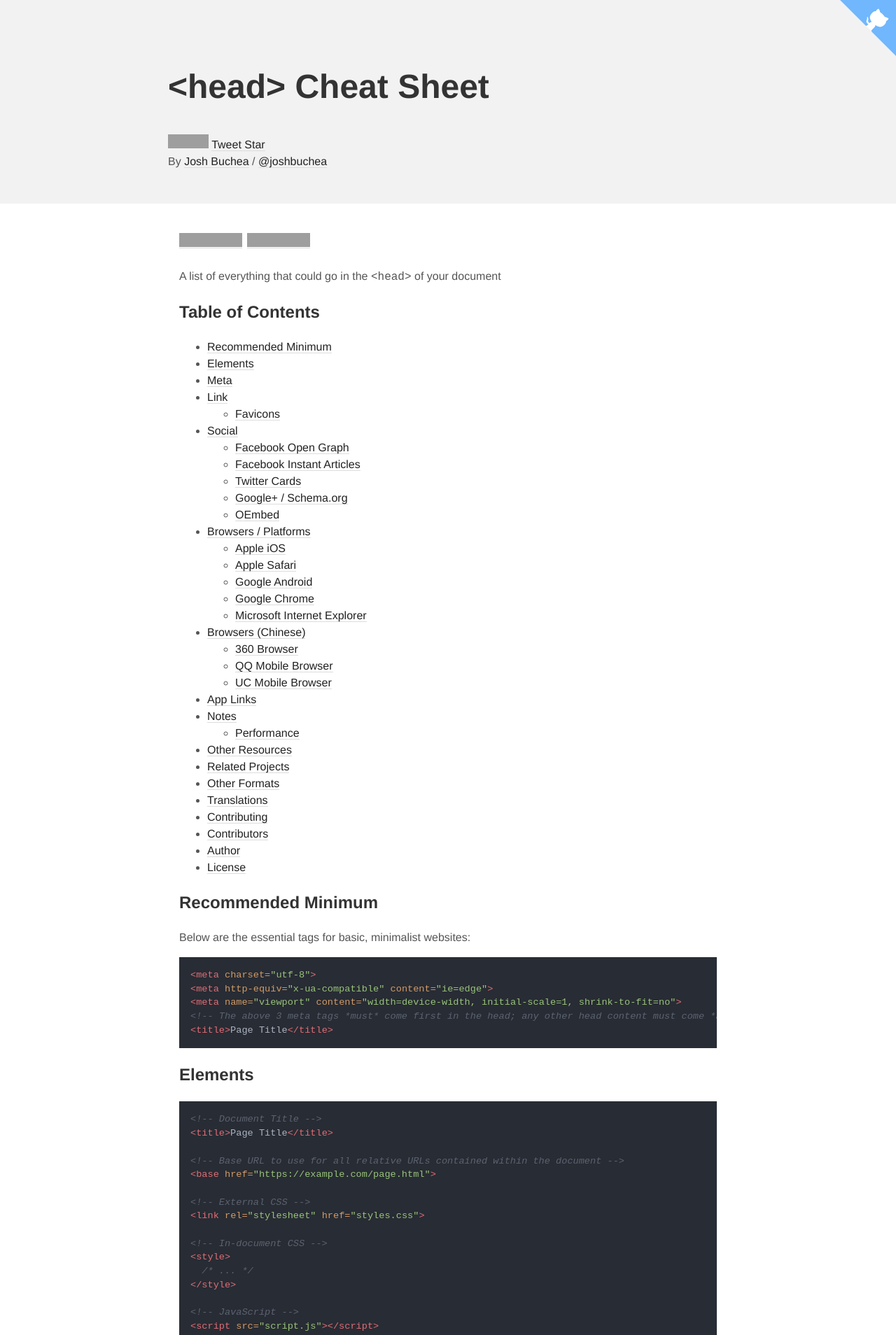
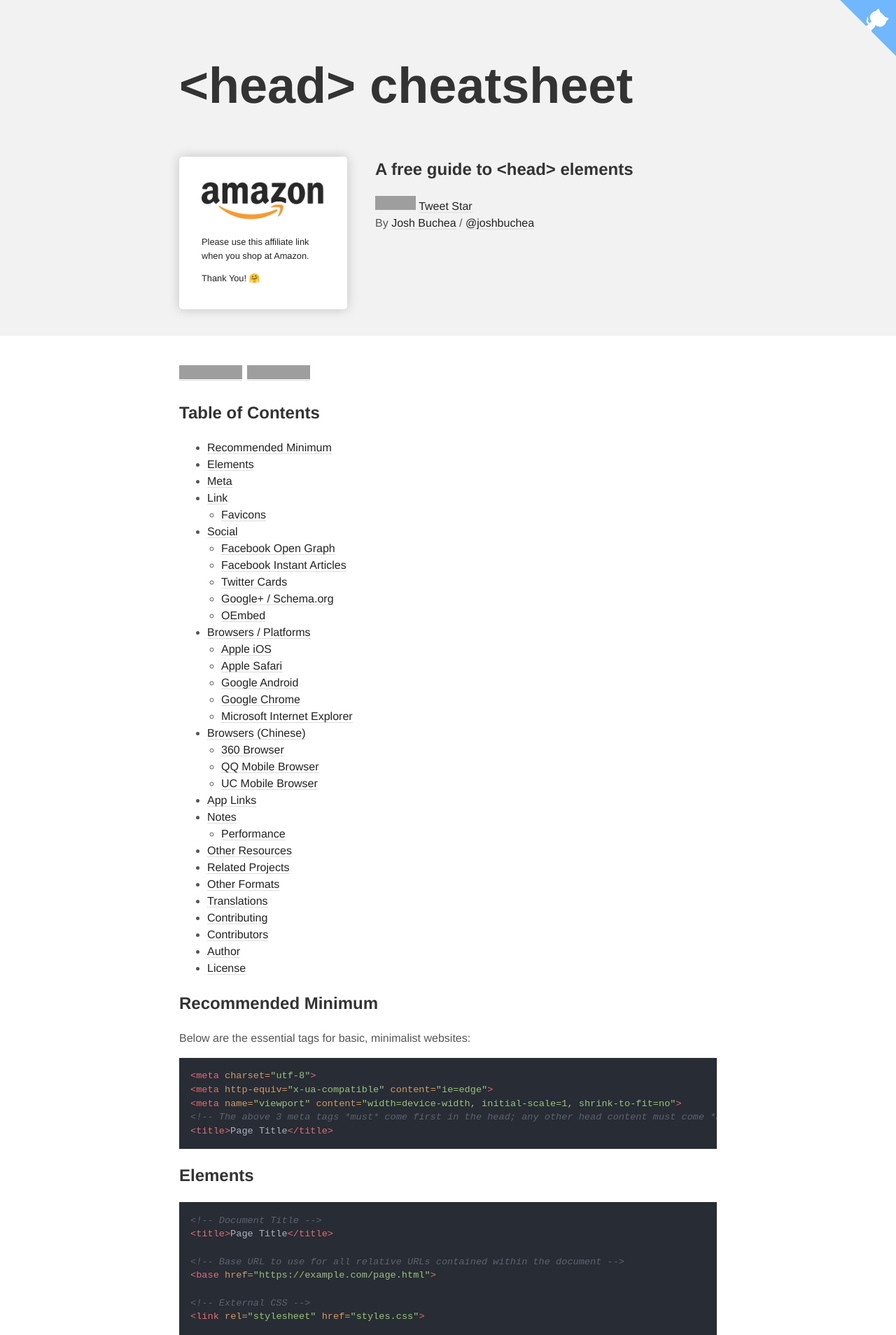
Before and after one commit to joshbuchea/HEAD, a Jekyll site: the page built from index.md, in a window 1280 px wide. Shown: the top 1908 px of the page at 70% size. Built offline with Jekyll 4.4.1, drawn with Linux system fonts in a browser that asks for light colours; comment, search, counter and statistics services are not loaded; grey boxes are pictures that could not be loaded.

Commit message:
Add amazon affiliate link to gethead.info site header

```diff
--- a/_config.yml
+++ b/_config.yml
@@ -1,6 +1,6 @@
 # Site settings
-title: <head> Cheat Sheet
-description: A list of everything that could go in the <head> of your document
+title: <head> cheatsheet
+description: "A free guide to <head> elements"
 baseurl: "" # the subpath of your site, e.g. /blog/
 url: "http://gethead.info" # the base hostname & protocol for your site (no trailing slash)
 twitter_username: joshbuchea
--- a/_includes/head.html
+++ b/_includes/head.html
@@ -8,7 +8,7 @@
   <!-- <meta name="theme-color" content="#2980b9"> -->
   <!-- <meta name="google-site-verification" content=""> -->
 
-  <title>{% if page.title %}{{ page.title | xml_escape }}{% else %}{{ site.title | xml_escape }}{% endif %}</title>
+  <title>{% if page.title %}{{ page.title | xml_escape }}{% else %}{{ site.title | xml_escape }} - {{ site.description | xml_escape }} {% endif %}</title>
 
   <link rel="stylesheet" href="main.css">
   <!-- <link rel="mask-icon" href="favicon.svg" color="#2980b9"> -->
--- a/_includes/header.html
+++ b/_includes/header.html
@@ -1,12 +1,30 @@
 <header class="site__header">
   <div class="container">
 
-    <h1 class="site__title">{{ site.title | xml_escape }}</h1>
+    <h1 class="site__title">
+      <!-- {{ site.title | xml_escape }} -->
+      <!-- <span>get</span>head<span>.info</span> -->
+      &lt;head&gt; cheatsheet
+    </h1>
 
-    {% include share-page.html %}
+    <div class="header-content">
+      <div class="header-ad">
+        <a target="_blank" href="https://amazon.com/?tag=buchea-20">
+          <img src="/img/amazon-logo-large.jpg" width="100%" height="auto">
+          <p>Please use this affiliate link when you shop at Amazon.</p>
+          <p>Thank You! 🤗</p>
+        </a>
+      </div>
 
-    <div>
-      By <a href="http://joshbuchea.com/">Josh Buchea</a> / <a href="https://twitter.com/{{ site.twitter_username }}">@{{ site.twitter_username }}</a>
+      <div class="header-text">
+        <h2>A free guide to &lt;head&gt; elements</h2>
+
+        {% include share-page.html %}
+
+        <div>
+          By <a href="http://joshbuchea.com/">Josh Buchea</a> / <a href="https://twitter.com/{{ site.twitter_username }}">@{{ site.twitter_username }}</a>
+        </div>
+      </div>
     </div>
 
     <a href="//github.com/joshbuchea/head" class="github" target="_blank">
--- a/main.scss
+++ b/main.scss
@@ -5,6 +5,14 @@
 @import 'variables';
 @import 'github';
 @import 'syntax';
+
+* {
+  box-sizing: border-box;
+  &:before,
+  &:after {
+    box-sizing: border-box;
+  }
+}
 
 body {
   margin: 0;
@@ -25,24 +33,17 @@ h1#head {
 }
 
 a {
+  border-bottom: 1px solid #ddd;
+  text-decoration: none;
+  transition: all .2s ease-in-out;
   color: #70B7FD;
   color: #222;
-}
-
-a:hover,
-a:focus {
-  color: #70B7FD;
-  color: #000;
-}
-
-a {
-  transition: all .2s ease-in-out;
-  border-bottom: 1px solid #ddd;
-  text-decoration: none;
 
   &:hover,
   &:focus {
     border-bottom: 1px solid #70B7FD;
+    color: #70B7FD;
+    color: #000;
   }
 }
 
@@ -52,6 +53,10 @@ img {
   vertical-align: middle;
 }
 
+ul ul {
+  padding-left: 20px;
+}
+
 .container {
   margin: 0 auto;
   max-width: 800px;
@@ -59,13 +64,69 @@ img {
 }
 
 .site__header {
-  padding: 80px 0 40px;
+  padding: 60px 0 30px;
   background-color: #F2F2F2;
+
+  h1, h2, h3, h4, h5, h6 {
+    margin-top: 0;
+  }
 }
 
 .site__title {
-  margin-top: 0;
-  font-size: 48px;
+  font-size: 40px;
+  text-align: center;
+
+  & > span:last-child {
+    color: #ACACAC;
+  }
+
+  @media(min-width: 700px) {
+    font-size: 72px;
+    text-align: left;
+  }
+}
+
+.header-content {
+  @media(min-width: 700px) {
+    display: flex;
+    align-items: flex-start;
+  }
+}
+
+.header-ad {
+  display: flex;
+  align-items: center;
+  margin: 0 auto 40px;
+  box-shadow: 0 0 1rem rgba(0,0,0,0.2);
+  border-radius: 5px;
+  background-color: #fff;
+  min-width: 240px;
+  width: 240px;
+  height: 218px;
+  font-size: .8em;
+
+  & > a {
+    display: block;
+    padding: 1rem 2rem;
+    border-bottom: none;
+  }
+
+  p:last-of-type {
+    margin-bottom: 0;
+  }
+
+  @media(min-width: 700px) {
+    margin: 0;
+  }
+}
+
+.header-text {
+  text-align: center;
+
+  @media(min-width: 700px) {
+    margin-left: 40px;
+    text-align: left;
+  }
 }
 
 .site__main {
@@ -75,6 +136,10 @@ img {
 
 .site__main p:first-of-type {
   font-size: 1.5em;
+}
+
+.site__main p:nth-of-type(2) {
+  display: none;
 }
 
 pre {
```
Also changed, not shown: img/amazon-logo-large.jpg (added).
